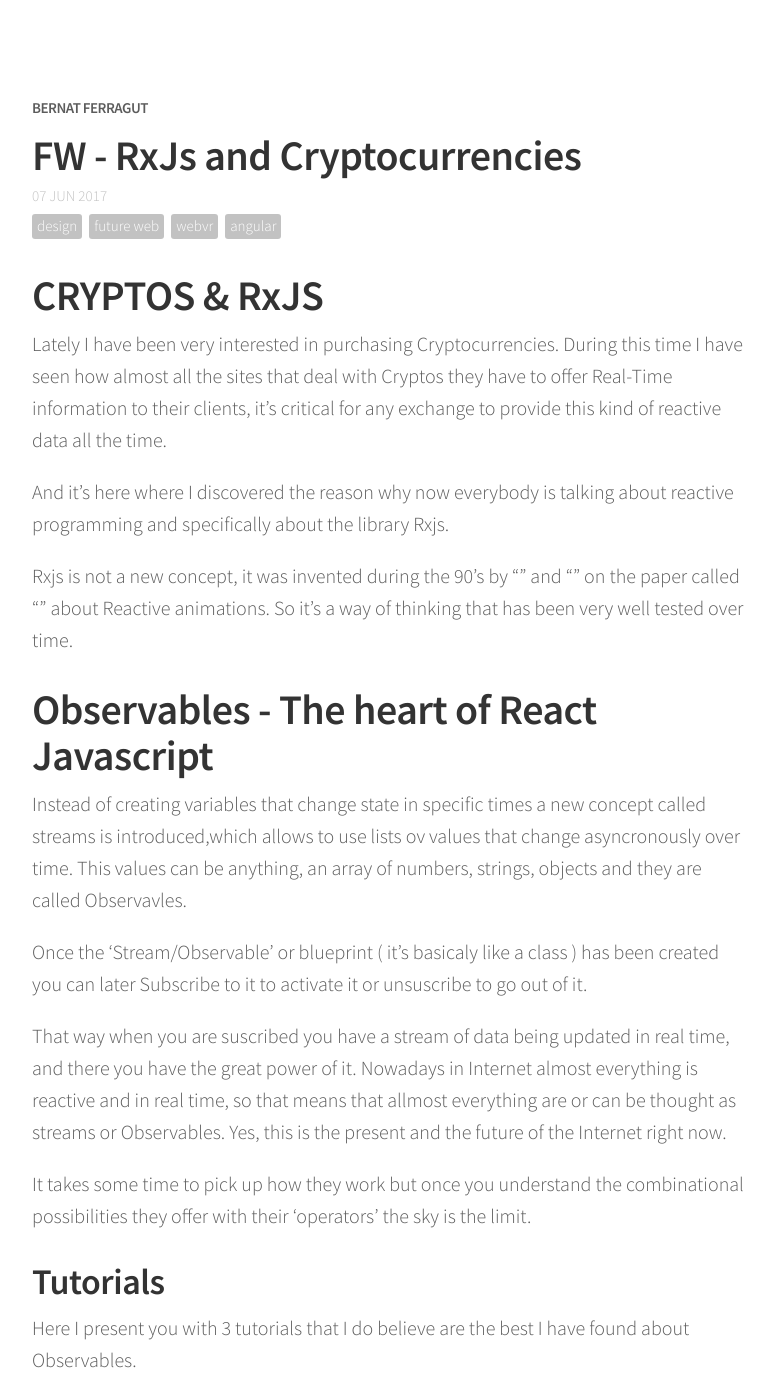
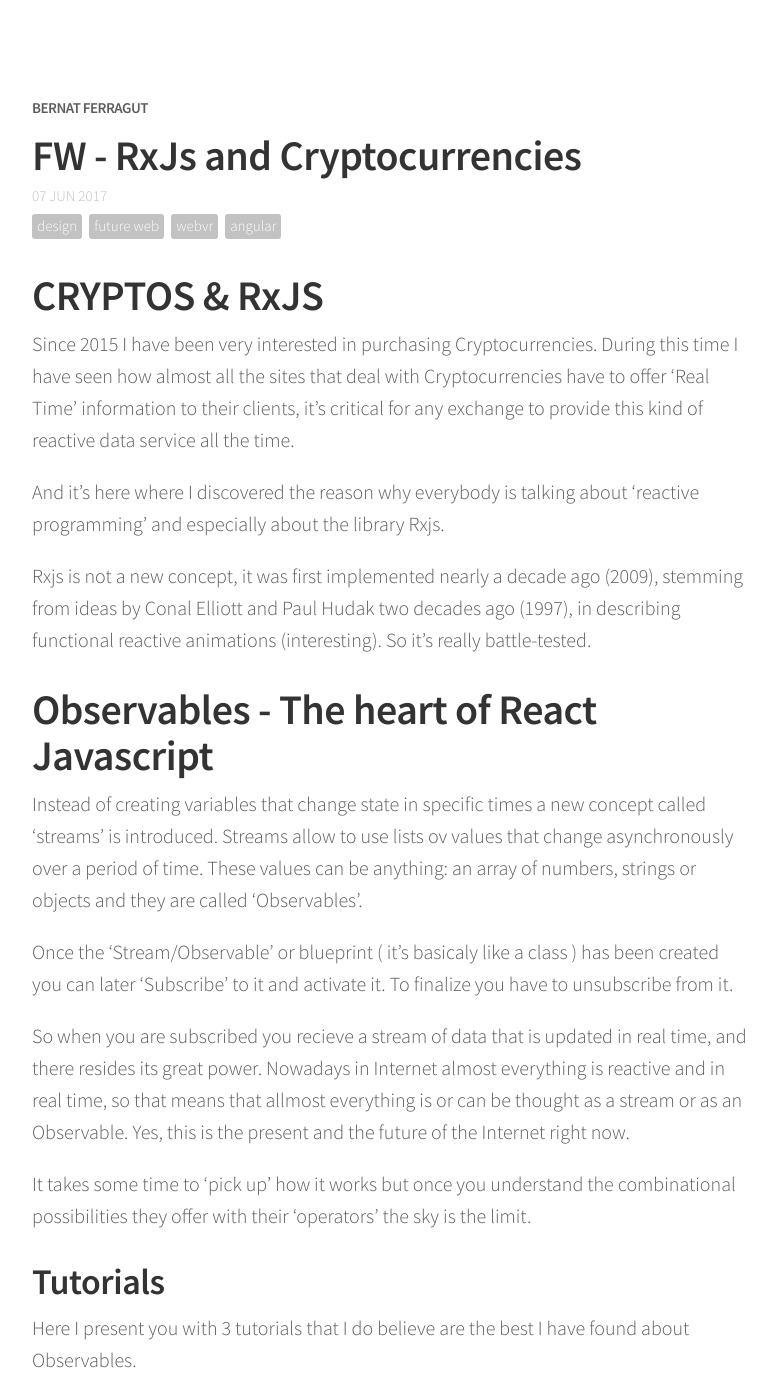
Before and after one commit to bernatferragut/FutureWeb-blog, a Jekyll site: the page built from _posts/07-06-17-FW-Rxjs and cryptocurrencies.md, in a window 1280 px wide and 1400 px high. Shown: the whole window, without its empty margins (248-1024 px from the left). Built offline with Jekyll 4.4.1, drawn with Linux system fonts in a browser that asks for light colours; nearby versions of some CDN libraries; comment, search, counter and statistics services are not loaded; some of the changed text lies outside the part shown.

Commit message:
Update 07-06-17-FW-Rxjs and cryptocurrencies.md
Article aupdate

```diff
--- a/_posts/07-06-17-FW-Rxjs and cryptocurrencies.md
+++ b/_posts/07-06-17-FW-Rxjs and cryptocurrencies.md
@@ -10,29 +10,32 @@
 
 # CRYPTOS & RxJS
 
-Lately I have been very interested in purchasing Cryptocurrencies. During this time I have seen how almost all the sites that deal with Cryptos they have to offer Real-Time information to their clients, it's critical for any exchange to provide this kind of reactive data all the time.
+Since 2015 I have been very interested in purchasing Cryptocurrencies. During this time I have seen how almost all the sites that deal with Cryptocurrencies have to offer 'Real Time' information to their clients, it's critical for any exchange to provide this kind of reactive data service all the time.
 
-And it's here where I discovered the reason why now everybody is talking about reactive programming and specifically about the library Rxjs.
+And it's here where I discovered the reason why everybody is talking about 'reactive programming' and especially about the library Rxjs.
 
-Rxjs is not a new concept, it was invented during the 90's by "" and "" on the paper called "" about Reactive animations. So it's a way of thinking that has been very well tested over time.
+Rxjs is not a new concept, it was first implemented nearly a decade ago (2009), stemming from ideas by Conal Elliott and Paul Hudak two decades ago (1997), in describing functional reactive animations (interesting). So it's really battle-tested.
 
 # Observables - The heart of React Javascript
 
-Instead of creating variables that change state in specific times a new concept called streams is introduced,which allows to use lists ov values that change asyncronously over time. This values can be anything, an array of numbers, strings, objects and they are called Observavles.
+Instead of creating variables that change state in specific times a new concept called 'streams' is introduced. Streams allow to use lists ov values that change asynchronously over a period of time. These values can be anything: an array of numbers, strings or objects and they are called 'Observables'.
 
-Once the 'Stream/Observable' or blueprint ( it's basicaly like a class ) has been created you can later Subscribe to it to activate it or unsuscribe to go out of it.
+Once the 'Stream/Observable' or blueprint ( it's basicaly like a class ) has been created you can later 'Subscribe' to it and activate it. To finalize you have to unsubscribe from it.
 
-That way when you are suscribed you have a stream of data being updated in real time, and there you have the great power of it. Nowadays in Internet almost everything is reactive and in real time, so that means that allmost everything are or can be thought as streams or Observables. Yes, this is the present and the future of the Internet right now.
+So when you are subscribed you recieve a stream of data that is updated in real time, and there resides its great power. Nowadays in Internet almost everything is reactive and in real time, so that means that allmost everything is or can be thought as a stream or as an Observable. Yes, this is the present and the future of the Internet right now.
 
-It takes some time to pick up how they work but once you understand the combinational possibilities they offer with their 'operators' the sky is the limit.
+It takes some time to 'pick up' how it works but once you understand the combinational possibilities they offer with their 'operators' the sky is the limit.
 
 ## Tutorials
 
 Here I present you with 3 tutorials that I do believe are the best I have found about Observables.
 
-1. All you needed to know about Observables
-2. A short but very well explained introduction to Observables with Angular2
-3. A cvery interesting combination of Observables and Animations
+1. [The introduction to Reactive Programming you've been missing](https://gist.github.com/staltz/868e7e9bc2a7b8c1f754)
+
+2. [This is a quick introduction into the concept of Reactive Programming in Angular with RxJS.](https://codecraft.tv/courses/angular/reactive-programming-with-rxjs/overview/)
+
+3. [An Animated Intro to RxJS](https://css-tricks.com/animated-intro-rxjs/)
+
 
 # Bitcoin and Ethereum PWA
 
@@ -43,9 +46,11 @@
 
 The result gives us a beautiful, simple and well design UX where I can see clearly and big exactly the data I'm interersted in real time.
 
-> You can see the fina l result here : "" web
-> And the code for it is here.
+> You can see the fina l result here : [RxJs and Cryptocurrencies App](https://bernatferragut.neocities.org/#/home)
+> And the code for it is here: [RxJs and Cryptocurrencies github code](https://github.com/bernatferragut/cryptos)
 
 ## Rxjs
 
 This is only the beginnng, I'm very excited to learn and create more with this new technology, this will be the bread and butter of the internet in the near future. I hope you got the interest to start investigating about it !
+
+> [RxJs library](http://reactivex.io/)
```
